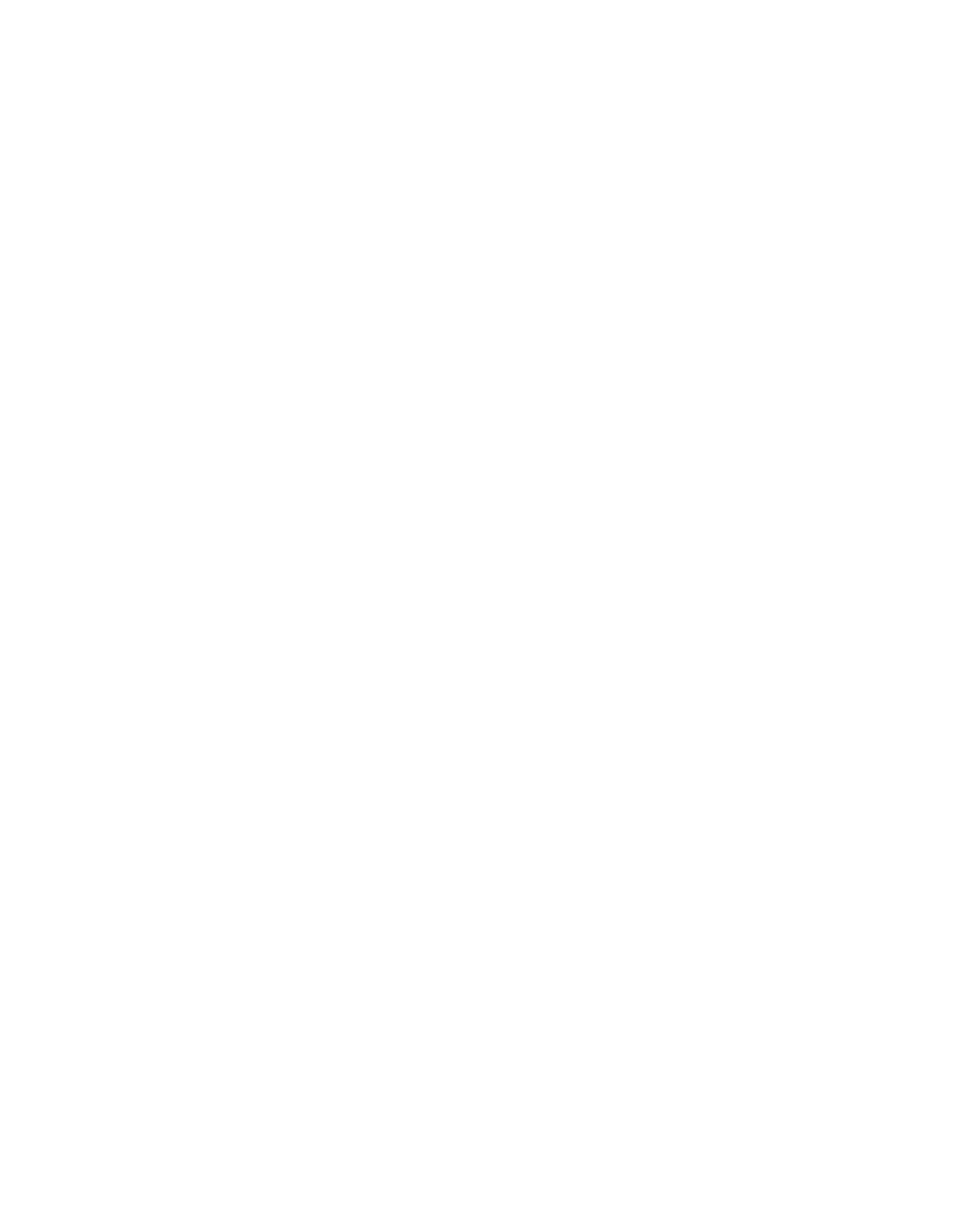
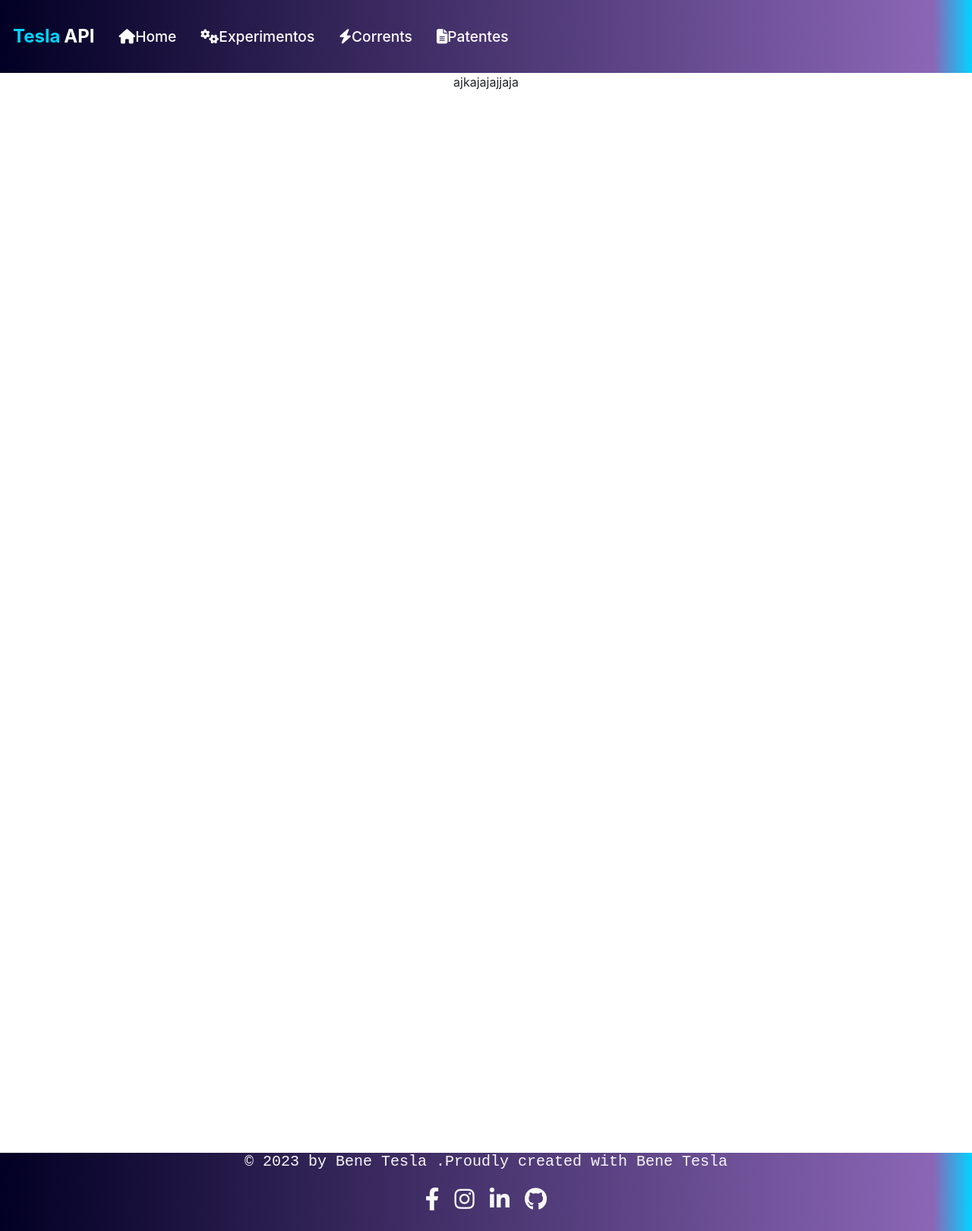
Before and after one commit to benetesla/nikola-tesla-api, a React (Create React App) app: page /corrents in a window 1280 px wide. Before the commit this address had no page. Shown: the whole page at 76% size. Before the commit the page ends 800 px from the top, so only its background shows below. Built offline with nearby package versions, Linux system fonts and the light colour scheme.

Commit message:
criando os outros components, Correntes, patentes, experimentos e criando o css module para cada uma

```diff
--- a/src/App.js
+++ b/src/App.js
@@ -1,6 +1,9 @@
 
 import './App.css';
 import Home from './components/Home/Home';
+import Patentes from './components/Patentes/Patentes';
+import Corrent from './components/Corrent/Corrent';
+import Experimentos from './components/Experimentos/Experimentos';
 import { BrowserRouter, Routes, Route } from 'react-router-dom';
 
 function App() {
@@ -9,6 +12,9 @@ function App() {
       <BrowserRouter>
         <Routes>
           <Route path="/" element={<Home />} />
+          <Route path="/patentes" element={<Patentes />} />
+          <Route path="/corrents" element={<Corrent />} />
+          <Route path="/experimentos" element={<Experimentos />} />
         </Routes>
       </BrowserRouter>
     </div>
--- /dev/null
+++ b/src/components/Corrent/Corrent.jsx
@@ -0,0 +1,17 @@
+import React from 'react'
+import Footer from '../footer/Footer'
+import Navabar from '../navbar/Navbar'
+import styles from './Corrent.module.css'
+const Corrent = () => {
+  return (
+    <>
+      <Navabar />
+      <div className={styles.container}>
+        ajkajajajjaja
+      </div>
+      <Footer />
+    </>
+  )
+}
+
+export default Corrent
--- /dev/null
+++ b/src/components/Experimentos/Experimentos.jsx
@@ -0,0 +1,17 @@
+import React from 'react'
+import styles from './Experimentos.module.css'
+import Navabar from '../navbar/Navbar'
+import Footer from '../footer/Footer'
+const Experimentos = () => {
+    return (
+        <>
+            <Navabar />
+            <div className={styles.container}>
+                aakakaka
+            </div>
+            <Footer />
+        </>
+    )
+}
+
+export default Experimentos
--- /dev/null
+++ b/src/components/Patentes/Patentes.jsx
@@ -0,0 +1,17 @@
+import React from 'react'
+import styles from './Patentes.module.css'
+import Navabar from '../navbar/Navbar'
+import Footer from '../footer/Footer'
+const Patentes = () => {
+  return (
+    <>
+      <Navabar />
+      <div className={styles.container}>
+        ajkajajajjaja
+      </div>
+      <Footer />
+    </>
+  )
+}
+
+export default Patentes
--- a/src/components/footer/Footer.jsx
+++ b/src/components/footer/Footer.jsx
@@ -4,7 +4,7 @@ const Footer = () => {
     return (
         <footer className={Styles.footer}>
             <p className={Styles.text}>
-                © 2023 by Bene Tesla . Proudly created with Tesla
+                © 2023 by Bene Tesla .Proudly created with Bene Tesla
             </p>
             <div className={Styles.social}>
                 <a href="https://www.facebook.com/benevanio.santos.7/" target="_blank" rel="noreferrer">
```
Also changed, not shown: src/components/Corrent/Corrent.module.css (added), src/components/Experimentos/Experimentos.module.css (added), src/components/Patentes/Patentes.module.css (added).
